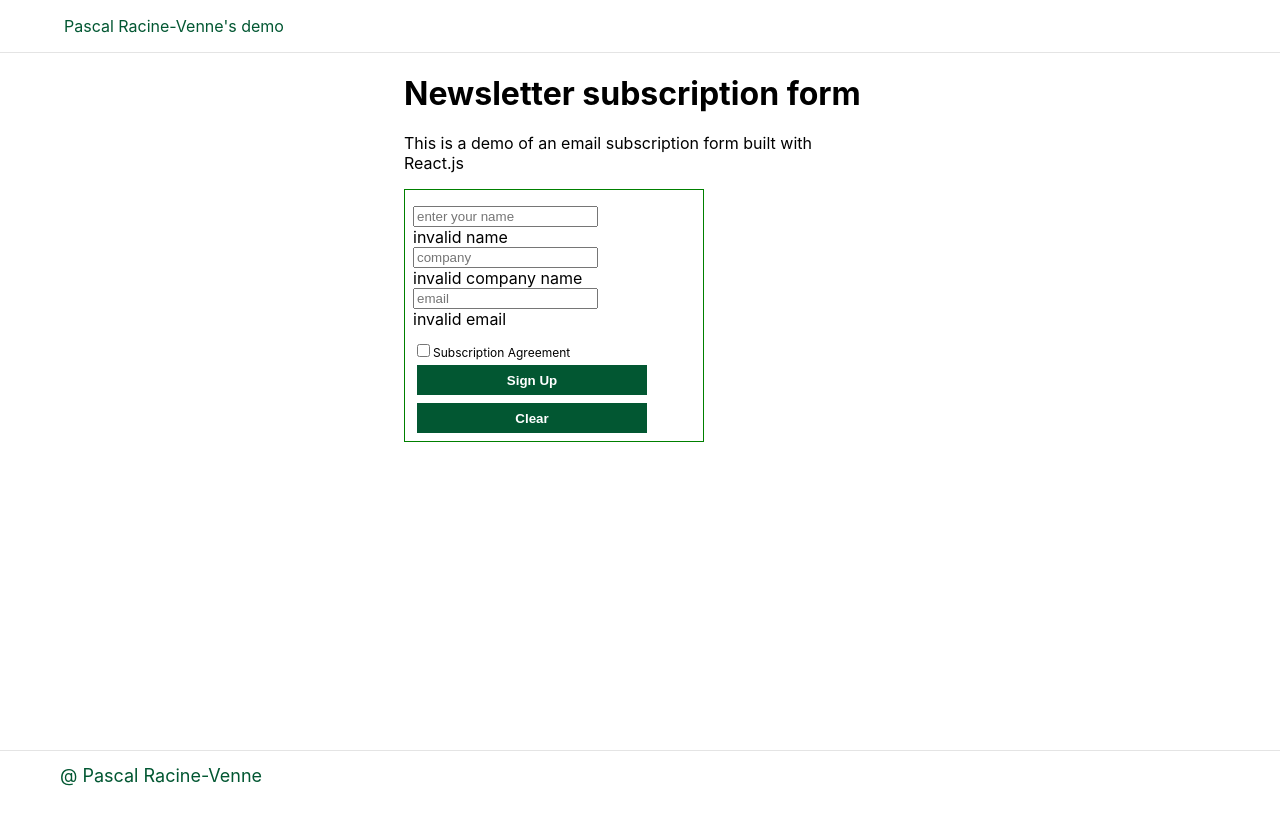
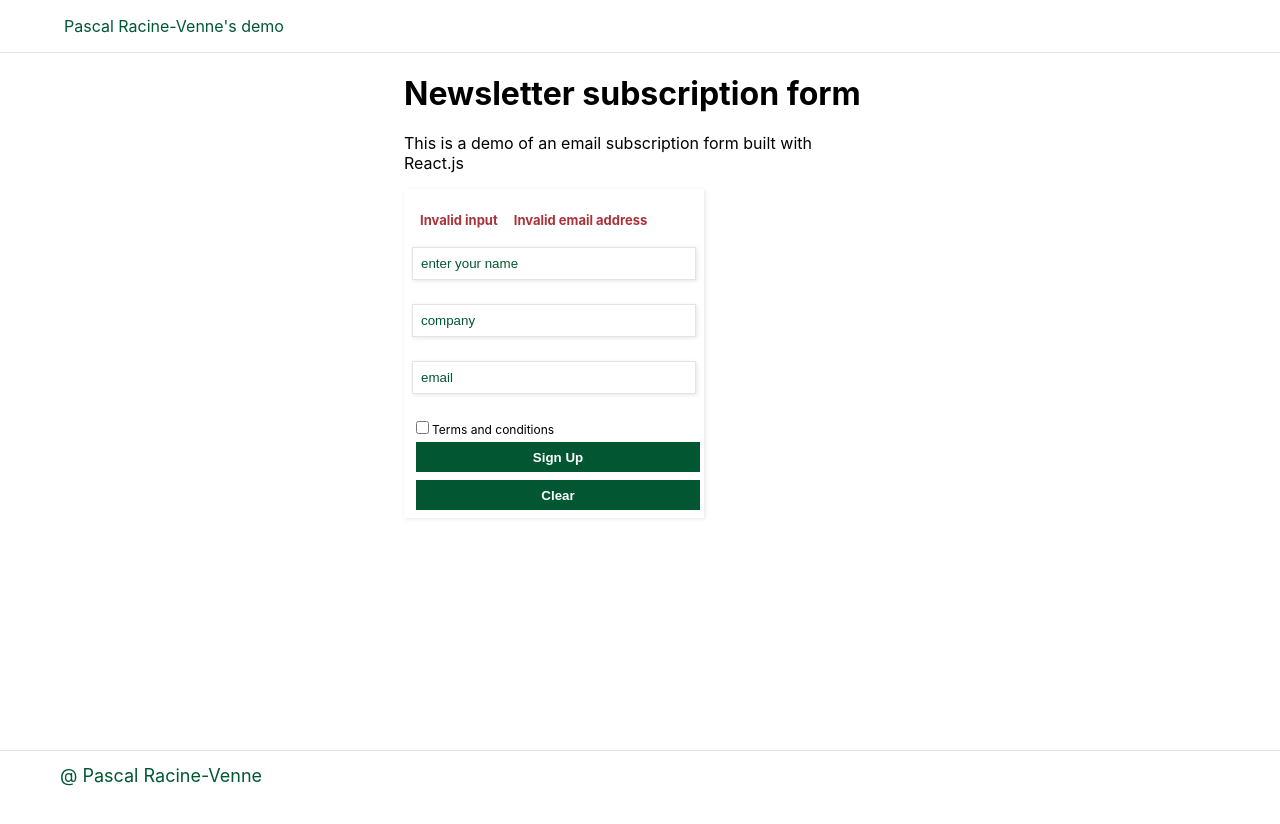
Before and after one commit to PascalRacineVenne/newsletter, a React (Create React App) app: page / in a window 1280 px wide. Both pictures are taken after a click on the button "Sign Up". Shown: the top 824 px of the page. Built offline with nearby package versions, Linux system fonts and the light colour scheme.

Commit message:
styling almost done, need to change fonts, then change error display

```diff
--- a/src/button.jsx
+++ b/src/button.jsx
@@ -2,7 +2,7 @@ import React from 'react'
 
 const Button = (props) => {
   const style = {
-    width: '230px',
+    width: '284px',
     height: '30px',
     margin: '4px',
     backgroundColor: 'var(--primary_green)',
--- /dev/null
+++ b/src/checkbox.jsx
@@ -0,0 +1,15 @@
+import React from 'react'
+
+const Checkbox = (props) => {
+  return(
+    <input
+      type="checkbox"
+      placeholder={props.placeholder}
+      checked={props.checked}
+      onChange={props.onChange}
+      className="checkbox"
+    />
+  )
+}
+
+export default Checkbox;
--- a/src/input.jsx
+++ b/src/input.jsx
@@ -7,6 +7,7 @@ function Input(props) {
       placeholder={props.placeholder}
       value={props.value}
       onChange={props.onChange}
+      className="input_field"
     />
   )
 }
--- a/src/subscription_form.css
+++ b/src/subscription_form.css
@@ -1,5 +1,5 @@
 .form {
-  border: 1px solid green;
+  box-shadow: 1px 1px 4px rgba(0,0,0,0.1);
   width: 300px;
   margin: 0 64px;
   padding: 4px 8px;
@@ -17,15 +17,33 @@
 }
 
 .input_field {
-  width: 200px;
-  border-radius: 4px;
+  width: 284px;
   border: none;
-  box-shadow: 1px 1px 10px rgba(0,0,0,0.1);
-  margin: 20px 0;
+  box-shadow: 1px 1px 4px rgba(0,0,0,0.1);
+  margin: 12px 0;
   padding: 8px 0;
-  border: 1px solid red;
+  border: 1px solid #e4e4e4;
 }
 
 .checkbox {
   border: 1px solid blue;
 }
+
+::-webkit-input-placeholder {
+  color: var(--primary_green);
+  padding: 0 8px;
+}
+
+.errors {
+  height: 30px;
+  width: 284px;
+  display: flex;
+  align-items:  center;
+/*  background-color: #A9333A*/
+}
+.error {
+  font-size: 13px;
+  color: #A9333A;
+  font-weight: bold;
+  padding: 0 8px;
+}
--- a/src/subscription_form.jsx
+++ b/src/subscription_form.jsx
@@ -2,6 +2,7 @@ import React, { useState } from 'react'
 import { validEmail, isEmpty } from './regex.jsx'
 import Input from './input.jsx';
 import Button from './button.jsx';
+import Checkbox from './checkbox.jsx'
 import Welcome from './welcome.jsx'
 
 import './subscription_form.css'
@@ -11,22 +12,28 @@ function SubscriptionForm() {
   const [company, setCompany] = useState("");
   const [email, setEmail] = useState("");
 
-  const [nameErr, setNameErr] = useState(false);
-  const [companyErr, setCompanyErr] = useState(false);
+  // const [nameErr, setNameErr] = useState(false);
+  // const [companyErr, setCompanyErr] = useState(false);
+  const [inputErr, setInputErr] = useState(false);
   const [emailErr, setEmailErr] = useState(false);
 
   const [check, setCheck] = useState(false);
 
   const handleSubmit = () => {
     let formIsValid = true
-    if (isEmpty.test(name)) {
-      setNameErr(true);
+    // if (isEmpty.test(name)) {
+    //   setNameErr(true);
+    //   formIsValid = false
+    // }
+    // if (isEmpty.test(company)) {
+    //   setCompanyErr(true);
+    //   formIsValid = false
+    // }
+    if (isEmpty.test(name) || isEmpty.test(company)) {
+      setInputErr(true);
       formIsValid = false
     }
-    if (isEmpty.test(company)) {
-      setCompanyErr(true);
-      formIsValid = false
-    }
+
     if (!validEmail.test(email)) {
       setEmailErr(true);
       formIsValid = false
@@ -39,20 +46,26 @@ function SubscriptionForm() {
   }
 
   const handleClear = () => {
-    setName("")
-    setNameErr(false)
-    setCompany("")
-    setCompanyErr(false)
+    // setName("")
+    // setNameErr(false)
+    // setCompany("")
+    // setCompanyErr(false)
+    setInputErr(false)
     setEmail("")
     setEmailErr(false)
     if (check === true) {
       setCheck(false)
     }
   }
+
   return(
     <div className="container">
       <div className="form">
         <div className="input_fields">
+          <div className="errors">
+            {inputErr && <p className="error">Invalid input</p>}
+            {emailErr && <p className="error">Invalid email address</p>}
+          </div>
           <Input
             type="text"
             placeholder="enter your name"
@@ -60,7 +73,7 @@ function SubscriptionForm() {
             onChange={(e) => setName(e.target.value)}
             className="input_field"
           />
-          {nameErr && <p className="errors">invalid name</p>}
+          {/*{nameErr && <p className="errors">invalid value</p>}*/}
           <Input
             type="text"
             placeholder="company"
@@ -68,7 +81,7 @@ function SubscriptionForm() {
             onChange={(e) => setCompany(e.target.value)}
             className="input_field"
           />
-          {companyErr && <p className="errors">invalid company name</p>}
+          {/*{companyErr && <p className="errors">invalid company name</p>}*/}
           <Input
             type="text"
             placeholder="email"
@@ -76,9 +89,18 @@ function SubscriptionForm() {
             onChange={(e) => setEmail(e.target.value)}
             className="input_field"
           />
-          {emailErr && <p className="errors">invalid email</p>}
         </div>
-        <label className="checkbox_label">
+
+        <label className="label">
+          <Checkbox
+            placeholder="agreement"
+            checked={check}
+            onChange={() => setCheck(!check)}
+          />
+          Terms and conditions
+        </label>
+
+{/*        <label className="checkbox_label">
           <Input
             type="checkbox"
             placeholder="agreement"
@@ -87,7 +109,8 @@ function SubscriptionForm() {
             className="checkbox"
           />
           Subscription Agreement
-        </label>
+        </label>*/}
+
         <div className="btn">
           <Button
             name="Sign Up"
```
Also changed, not shown: src/email_input.jsx (deleted, +0 -25 lines).
